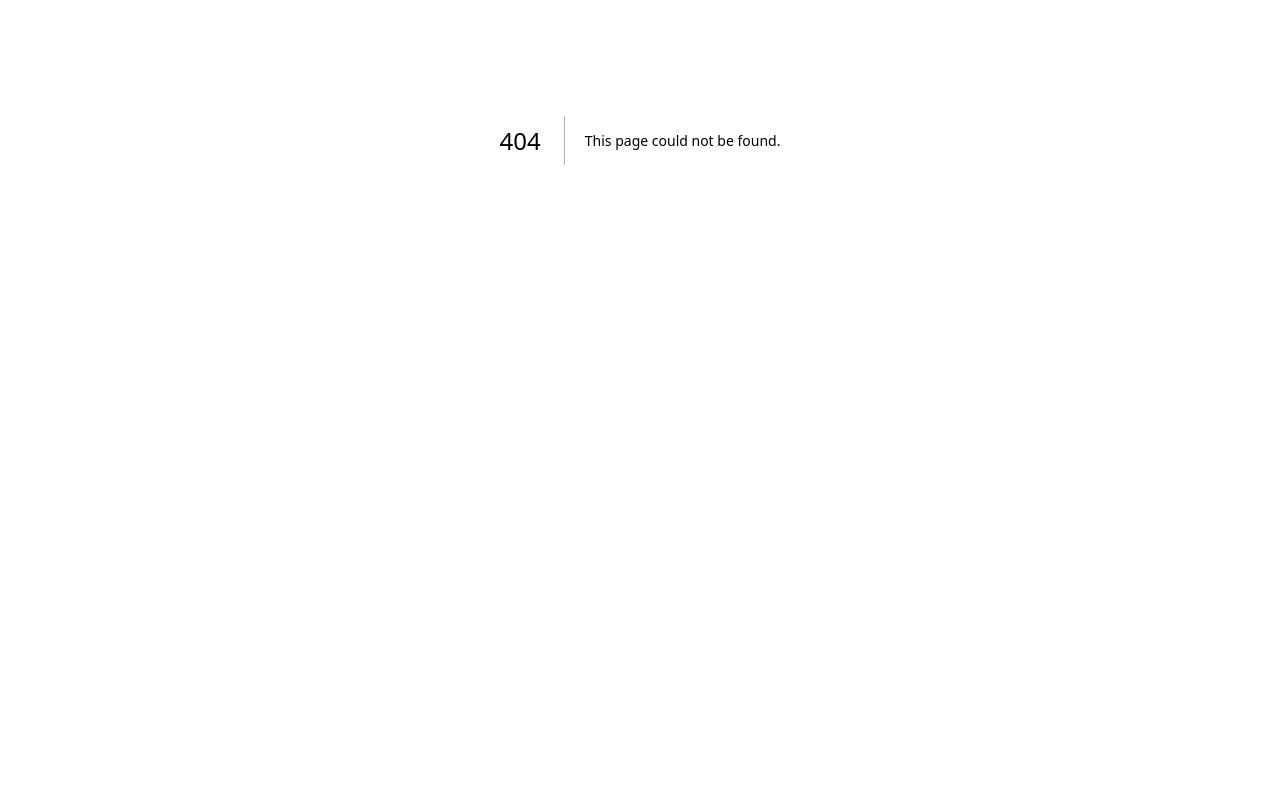
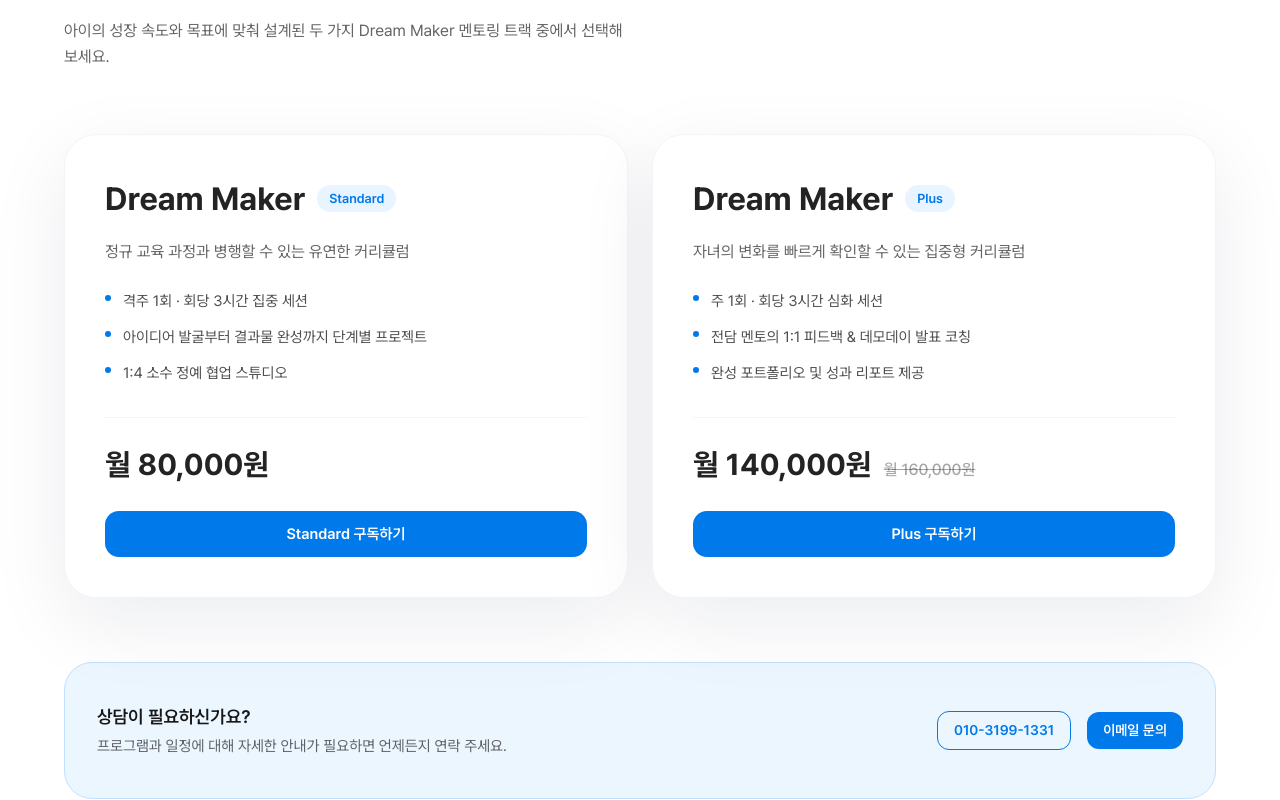
Before and after one commit to WithM2/iakkaweb, a Next.js app: page /mentoring/apply in a window 1280 px wide. Before the commit this address had no page. Shown: the part 260-1060 px from the top of the page. Before the commit the page ends 800 px from the top, so only its background shows below. Built offline with nearby package versions, Linux system fonts and the light colour scheme.

Commit message:
Add mentoring application page

```diff
--- /dev/null
+++ b/src/app/mentoring/apply/page.tsx
@@ -0,0 +1,146 @@
+import Footer from "@/components/common/Footer";
+import Header from "@/components/common/Header";
+import Link from "next/link";
+
+const mentoringPlans = [
+  {
+    id: "standard",
+    titleEmphasis: "Dream Maker",
+    tier: "Standard",
+    description: "정규 교육 과정과 병행할 수 있는 유연한 커리큘럼",
+    features: [
+      "격주 1회 · 회당 3시간 집중 세션",
+      "아이디어 발굴부터 결과물 완성까지 단계별 프로젝트",
+      "1:4 소수 정예 협업 스튜디오",
+    ],
+    price: "월 80,000원",
+    ctaLabel: "Standard 구독하기",
+  },
+  {
+    id: "plus",
+    titleEmphasis: "Dream Maker",
+    tier: "Plus",
+    description: "자녀의 변화를 빠르게 확인할 수 있는 집중형 커리큘럼",
+    features: [
+      "주 1회 · 회당 3시간 심화 세션",
+      "전담 멘토의 1:1 피드백 & 데모데이 발표 코칭",
+      "완성 포트폴리오 및 성과 리포트 제공",
+    ],
+    price: "월 140,000원",
+    originalPrice: "월 160,000원",
+    ctaLabel: "Plus 구독하기",
+  },
+] as const;
+
+export default function MentoringApplyPage() {
+  return (
+    <>
+      <Header />
+
+      <main className="bg-white">
+        <section className="mx-auto w-full max-w-[1200px] px-5 py-16 md:px-6 md:py-24">
+          <div className="space-y-12 md:space-y-16">
+            <header className="space-y-4">
+              <p className="text-[14px] font-semibold uppercase tracking-[0.54em] text-main-600 md:text-[15px]">
+                교육 신청
+              </p>
+              <div className="space-y-3">
+                <h1 className="text-[32px] font-bold tracking-[-0.01em] text-ink-900 md:text-[44px]">
+                  멘토링 신청
+                </h1>
+                <p className="max-w-[560px] text-[14px] leading-[22px] text-ink-900/70 md:text-[16px] md:leading-[26px]">
+                  아이의 성장 속도와 목표에 맞춰 설계된 두 가지 Dream Maker 멘토링 트랙 중에서 선택해 보세요.
+                </p>
+              </div>
+            </header>
+
+            <div className="grid gap-6 md:grid-cols-2">
+              {mentoringPlans.map((plan) => (
+                <article
+                  key={plan.id}
+                  className="flex h-full flex-col rounded-[32px] border border-gray-100 bg-white p-8 shadow-[0_24px_80px_rgba(9,30,66,0.08)] transition-transform duration-200 hover:-translate-y-1 md:p-10"
+                >
+                  <div className="flex flex-1 flex-col gap-6">
+                    <div className="space-y-4">
+                      <div className="flex flex-wrap items-center gap-3">
+                        <h2 className="text-[28px] font-bold text-ink-900 md:text-[32px]">
+                          {plan.titleEmphasis}
+                        </h2>
+                        <span className="inline-flex items-center rounded-full bg-main-100 px-3 py-1 text-[13px] font-semibold text-main-600">
+                          {plan.tier}
+                        </span>
+                      </div>
+                      <p className="text-[14px] leading-[22px] text-ink-900/70 md:text-[16px] md:leading-[26px]">
+                        {plan.description}
+                      </p>
+                    </div>
+
+                    <ul className="space-y-3 text-[14px] leading-[22px] text-ink-900/80 md:text-[15px] md:leading-[24px]">
+                      {plan.features.map((feature) => (
+                        <li key={feature} className="flex items-start gap-3">
+                          <span className="mt-[6px] inline-flex h-1.5 w-1.5 rounded-full bg-main-600" aria-hidden />
+                          <span>{feature}</span>
+                        </li>
+                      ))}
+                    </ul>
+                  </div>
+
+                  <div className="mt-8 border-t border-gray-100 pt-6">
+                    <div className="flex flex-wrap items-baseline gap-3">
+                      <span className="text-[26px] font-bold text-ink-900 md:text-[30px]">
+                        {plan.price}
+                      </span>
+                      {plan.originalPrice ? (
+                        <span className="text-[15px] font-medium text-ink-900/40 line-through md:text-[16px]">
+                          {plan.originalPrice}
+                        </span>
+                      ) : null}
+                    </div>
+
+                    <div className="mt-6">
+                      <Link
+                        href={{ pathname: "/contact", query: { plan: plan.id } }}
+                        className="inline-flex w-full items-center justify-center rounded-[14px] bg-main-600 px-4 py-3 text-[15px] font-semibold text-white transition-colors duration-200 hover:bg-main-600/90"
+                      >
+                        {plan.ctaLabel}
+                      </Link>
+                    </div>
+                  </div>
+                </article>
+              ))}
+            </div>
+
+            <div className="rounded-[28px] border border-main-300 bg-main-100/80 px-6 py-8 text-center md:px-8 md:py-10 md:text-left">
+              <div className="flex flex-col items-center gap-4 md:flex-row md:items-center md:justify-between">
+                <div>
+                  <p className="text-[16px] font-semibold text-main-800 md:text-[18px]">
+                    상담이 필요하신가요?
+                  </p>
+                  <p className="mt-1 text-[14px] leading-[22px] text-ink-900/70 md:text-[15px] md:leading-[24px]">
+                    프로그램과 일정에 대해 자세한 안내가 필요하면 언제든지 연락 주세요.
+                  </p>
+                </div>
+                <div className="flex flex-col items-center gap-3 md:flex-row md:gap-4">
+                  <a
+                    href="tel:01031991331"
+                    className="inline-flex w-full items-center justify-center rounded-[12px] border border-main-600 px-4 py-2 text-[14px] font-semibold text-main-600 transition-colors duration-200 hover:bg-main-600/10 md:w-auto"
+                  >
+                    010-3199-1331
+                  </a>
+                  <a
+                    href="mailto:iakka.kr@gmail.com"
+                    className="inline-flex w-full items-center justify-center rounded-[12px] bg-main-600 px-4 py-2 text-[14px] font-semibold text-white transition-colors duration-200 hover:bg-main-600/90 md:w-auto"
+                  >
+                    이메일 문의
+                  </a>
+                </div>
+              </div>
+            </div>
+          </div>
+        </section>
+      </main>
+
+      <Footer />
+    </>
+  );
+}
```
